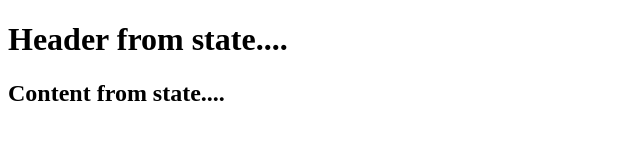
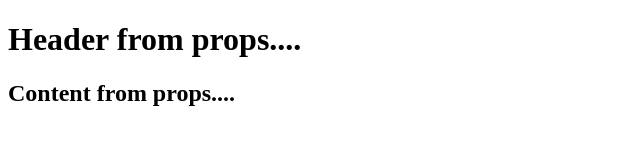
Before and after one commit to smanjil/ReactJS, a React app: page / in a window 1280 px wide. Shown: the top 160 px of the page, without its empty margins (0-640 px from the left). Built offline with nearby package versions, Linux system fonts and the light colour scheme.

Commit message:
default props

```diff
--- a/App.jsx
+++ b/App.jsx
@@ -1,23 +1,19 @@
 import React from 'react';
 
 class App extends React.Component {
-    constructor(props) {
-        super(props);
-
-        this.state = {
-            "header": "Header from state....",
-            "content": "Content from state...."
-        }
-    }
-
     render() {
         return (
            <div>
-                <h1>{this.state.header}</h1>
-                <h2>{this.state.content}</h2>
+                <h1>{this.props.headerProp}</h1>
+                <h2>{this.props.contentProp}</h2>
            </div>
         );
     }
 }
 
+App.defaultProps = {
+    headerProp: "Header from props....",
+    contentProp: "Content from props...."
+}
+
 export default App;
```
